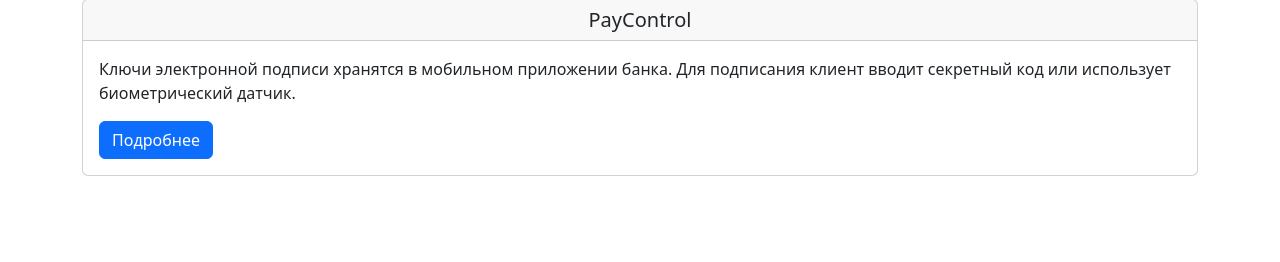
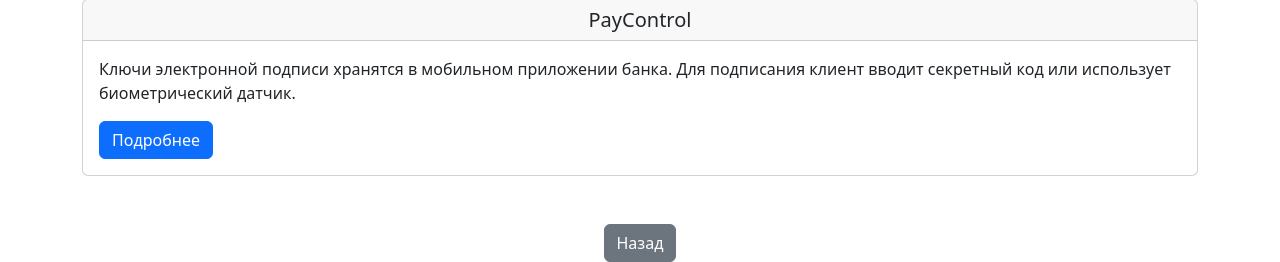
Before and after one commit to Lucky357231/HACK-ALFA, a Django app: template recommendation_app/templates/recommendation_app/settings.html in a window 1280 px wide. Shown: the part 653-915 px from the top of the page. Before the commit the page ends 829 px from the top, so only its background shows below. Run offline with Django 3.2, Linux system fonts and the light colour scheme; the template is opened without the code that fills it, so the values that code supplies are empty.

Commit message:
Update/Fixed files

```diff
--- a/recommendation_app/templates/recommendation_app/result.html
+++ b/recommendation_app/templates/recommendation_app/result.html
@@ -101,6 +101,11 @@
         </div>
     </div>
 
+ <!-- Кнопка назад -->
+        <div class="text-center mt-5">
+            <button type="button" class="btn btn-danger" onclick="history.back()">Выход</button>
+        </div>
+    </div>
 
     <script src="https://cdn.jsdelivr.net/npm/bootstrap@5.3.3/dist/js/bootstrap.bundle.min.js"
         integrity="sha384-YvpcrYf0tY3lHB60NNkmXc5s9fDVZLESaAA55NDzOxhy9GkcIdslK1eN7N6jIeHz"
--- a/recommendation_app/templates/recommendation_app/settings.html
+++ b/recommendation_app/templates/recommendation_app/settings.html
@@ -38,7 +38,7 @@
                 <h5 class="card-header text-center">КЭП на токене</h5>
                 <div class="card-body">
                     <p class="card-text">Ключи электронной подписи хранятся на специальном USB-токене, который вставляется в компьютер. Для формирования подписи достаточно ввести ПИН-код от токена.</p>
-                    <button class="btn btn-primary" type="button" data-bs-toggle="collapse" data-bs-target="#collapseKEPToken" aria-expanded="false" aria-controls="collapseKEPToken">
+                    <button class="btn btn-primary toggle-details" type="button" data-bs-toggle="collapse" data-bs-target="#collapseKEPToken" aria-expanded="false" aria-controls="collapseKEPToken">
                         Подробнее
                     </button>
                     <div class="collapse" id="collapseKEPToken">
@@ -55,17 +55,17 @@
                                 <li><i class="bi bi-x"></i> Требует настройки ПО на ПК.</li>
                             </ul>
                         </div>
+                        <button class="btn btn-success mt-3 d-flex justify-content-center mx-auto go-to-landing" data-landing-url="/landingX">Страница лендинга</button>
                     </div>
                 </div>
             </div>
-
 
             <!-- Card for КЭП в приложении -->
             <div class="card">
                 <h5 class="card-header text-center">КЭП в приложении</h5>
                 <div class="card-body">
                     <p class="card-text">Ключи электронной подписи хранятся в мобильном приложении или на специальном USB-токене с NFC. Для формирования подписи достаточно ввести ПИН-код и приложить токен с NFC к мобильному устройству.</p>
-                    <button class="btn btn-primary" type="button" data-bs-toggle="collapse" data-bs-target="#collapseKEPApp" aria-expanded="false" aria-controls="collapseKEPApp">
+                    <button class="btn btn-primary toggle-details" type="button" data-bs-toggle="collapse" data-bs-target="#collapseKEPApp" aria-expanded="false" aria-controls="collapseKEPApp">
                         Подробнее
                     </button>
                     <div class="collapse" id="collapseKEPApp">
@@ -80,8 +80,11 @@
                                 <li><i class="bi bi-x"></i> Требуется NFC токен для подписания.</li>
                                 <li><i class="bi bi-x"></i> Получение только офлайн в аккредитованных центрах.</li>
                             </ul>
+
                         </div>
+                        <button class="btn btn-success mt-3 d-flex justify-content-center mx-auto go-to-landing" data-landing-url="/landingX">Страница лендинга</button>
                     </div>
+
                 </div>
             </div>
 
@@ -90,7 +93,7 @@
                 <h5 class="card-header text-center">PayControl</h5>
                 <div class="card-body">
                     <p class="card-text">Ключи электронной подписи хранятся в мобильном приложении банка. Для подписания клиент вводит секретный код или использует биометрический датчик.</p>
-                    <button class="btn btn-primary" type="button" data-bs-toggle="collapse" data-bs-target="#collapsePayControl" aria-expanded="false" aria-controls="collapsePayControl">
+                    <button class="btn btn-primary toggle-details" type="button" data-bs-toggle="collapse" data-bs-target="#collapsePayControl" aria-expanded="false" aria-controls="collapsePayControl">
                         Подробнее
                     </button>
                     <div class="collapse" id="collapsePayControl">
@@ -106,13 +109,17 @@
                                 <li><i class="bi bi-x"></i> Подходит только для базовых документов.</li>
                             </ul>
                         </div>
+                        <button class="btn btn-success mt-3 d-flex justify-content-center mx-auto go-to-landing" data-landing-url="/landingX">Страница лендинга</button>
                     </div>
                 </div>
             </div>
-
         </div>
     </div>
-
+ <!-- Кнопка назад -->
+        <div class="text-center mt-5">
+            <button class="btn btn-secondary" onclick="history.back()">Назад</button>
+        </div>
+    </div>
     <script src="https://cdn.jsdelivr.net/npm/bootstrap@5.3.3/dist/js/bootstrap.bundle.min.js"></script>
 </body>
 
```
Also changed, not shown: recommendation_app/templates/recommendation_app/sms_metrics.html (+8 -3 lines).
